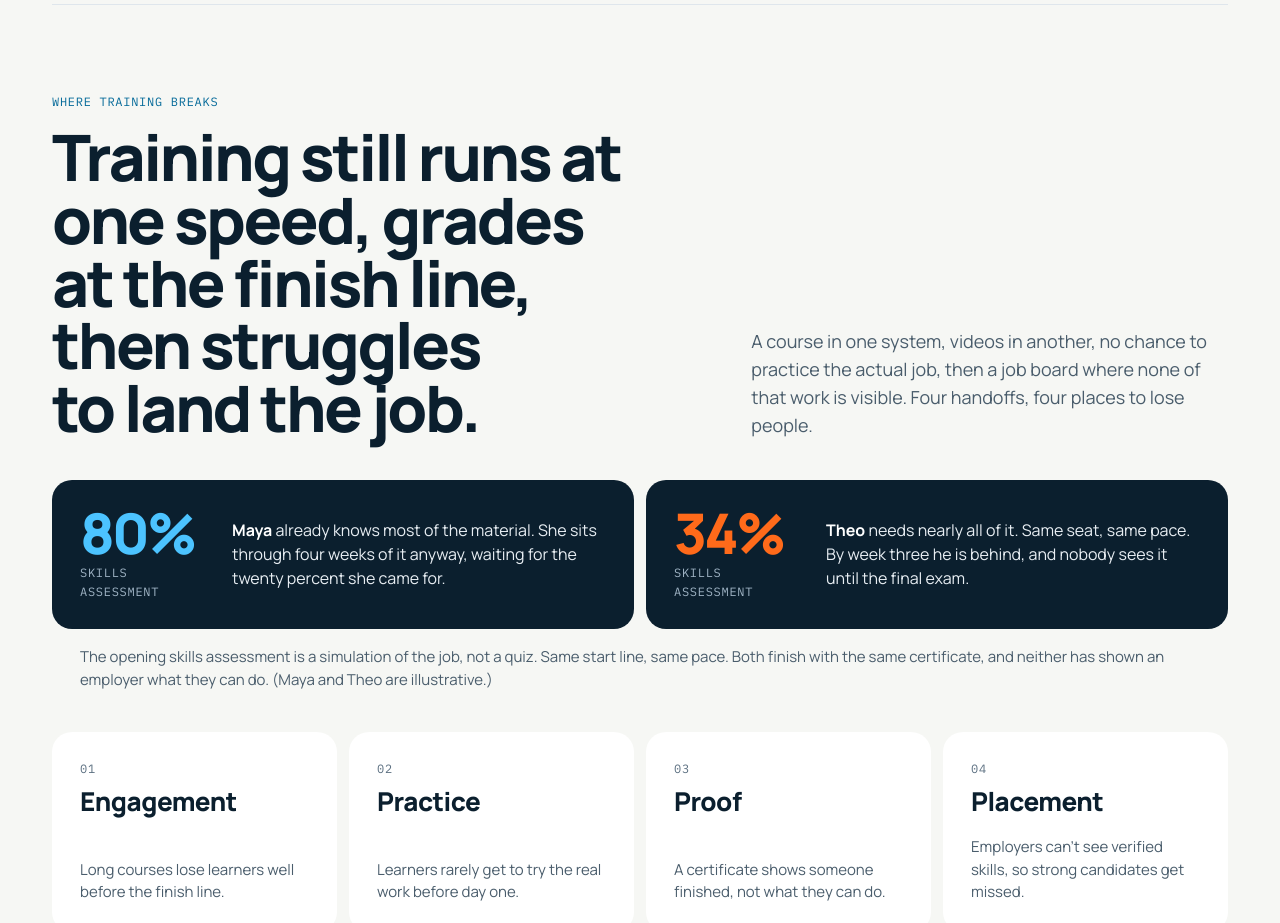
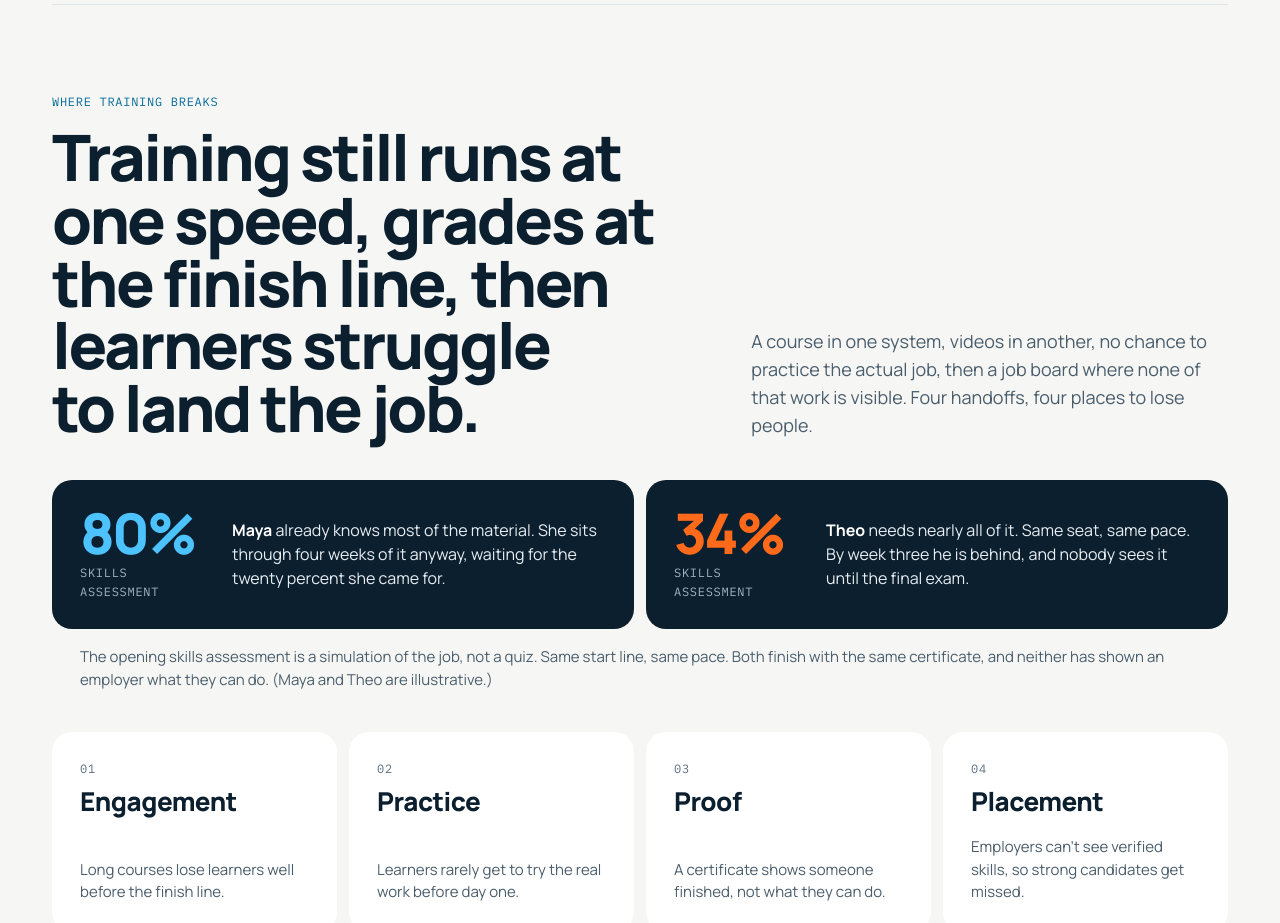
Before and after one commit to ludakhris/interview-differently, a React (Vite) app in the folder apps/learn/: page / in a window 1280 px wide. Shown: the part 1000-1923 px from the top of the page. Built offline with nearby package versions, Linux system fonts and the light colour scheme; no server answers.

Commit message:
copy: "Where training breaks" headline: learners struggle to land the job
Refs #75

Co-Authored-By: Claude Fable 5.1 <noreply@anthropic.com>

```diff
--- a/apps/learn/src/pages/HomePage.tsx
+++ b/apps/learn/src/pages/HomePage.tsx
@@ -353,8 +353,8 @@ export function HomePage() {
             <div>
               <p className="ld-mono ld-eyebrow">WHERE TRAINING BREAKS</p>
               <h2 className="ld-h2">
-                Training still runs at one speed, grades at the finish line, then struggles to land
-                the job.
+                Training still runs at one speed, grades at the finish line, then learners struggle
+                to land the job.
               </h2>
             </div>
             <p className="ld-sub">
```
